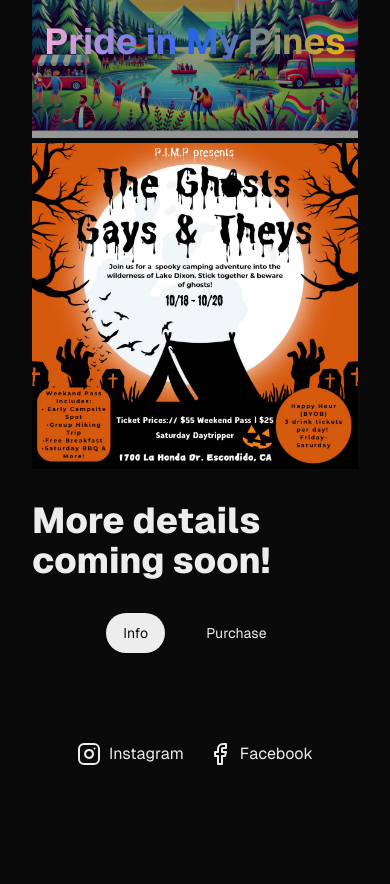
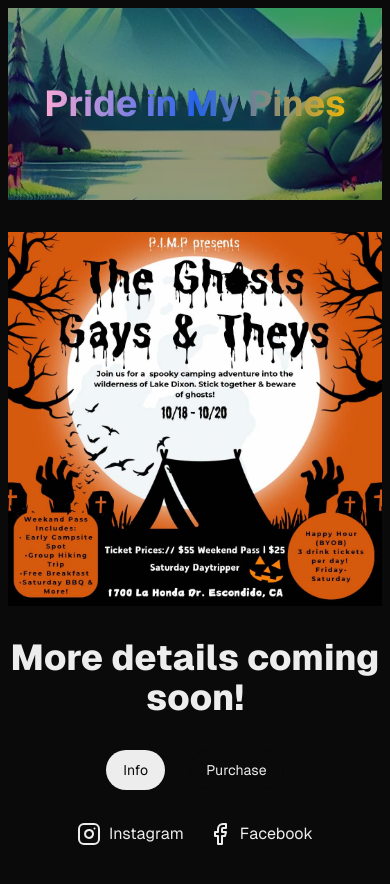
Before and after one commit to lexfm/pride-in-my-pines, a Next.js app: page / in a window 390 px wide. Before the commit the page ends 844 px from the top, so only its background shows below. Built offline with nearby package versions, Linux system fonts and the light colour scheme.

Commit message:
feat: Improving styling layout

```diff
--- a/app/globals.css
+++ b/app/globals.css
@@ -32,9 +32,13 @@ body {
 
 .pimp-bg {
   background-image: url('/pimpBG.webp');
-  background-size: cover; /* or contain, depending on how you want to display it */
+  background-size: auto; /* or contain, depending on how you want to display it */
   background-position: center; /* To center the background image */
   background-repeat: no-repeat; /* To prevent repeating */
   width: 100%;
-  height: 100vh; /* Full viewport height */
+  /* height: 100vh; Full viewport height */
 }
+
+.info-coming{
+  text-align: center;
+}
--- a/app/page.tsx
+++ b/app/page.tsx
@@ -3,14 +3,13 @@ import { Facebook, Instagram } from 'lucide-react'
 
 export default function Home() {
   return (
-    <div className="grid grid-rows-[20px_1fr_20px] items-center justify-items-center min-h-screen p-8 pb-20 gap-16 sm:p-20 font-[family-name:var(--font-geist-sans)]">
-      <header className="relative flex items-center justify-center min-h-48 max-h-48 md:max-h-64 lg:max-h-32 pimp-bg overflow-hidden">
+    <div className="grid justify-items-center  p-2 pb-10 gap-8 font-[family-name:var(--font-geist-sans)]">
+      <header className="relative flex items-center justify-center  min-h-48 max-h-48 md:max-h-64 lg:max-h-32 pimp-bg overflow-hidden">
         <div className="absolute inset-0 bg-black bg-opacity-40"></div> {/* Slight overlay */}
-        <h1 className="relative text-4xl md:text-6xl font-bold text-transparent bg-clip-text bg-gradient-to-r from-pink-300 via-blue-600 to-yellow-500 drop-shadow-2xl text-center">
+        <h1 className="relative text-4xl sm:text-5xl md:text-6xl font-bold text-transparent bg-clip-text bg-gradient-to-r from-pink-300 via-blue-600 to-yellow-500 drop-shadow-2xl text-center">
           Pride in My Pines
         </h1>
       </header>
-
       <main className="flex flex-col gap-8 row-start-2 items-center items-start">
         <Image
           aria-hidden
@@ -20,7 +19,7 @@ export default function Home() {
           height={700}
           unoptimized
         />
-        <h2 className="text-4xl font-extrabold dark:text-white">More details coming soon!</h2>
+        <h2 className="text-4xl font-extrabold dark:text-white info-coming">More details coming soon!</h2>
 
         <div className="flex gap-6 items-center justify-center flex-wrap">
           <a
```
